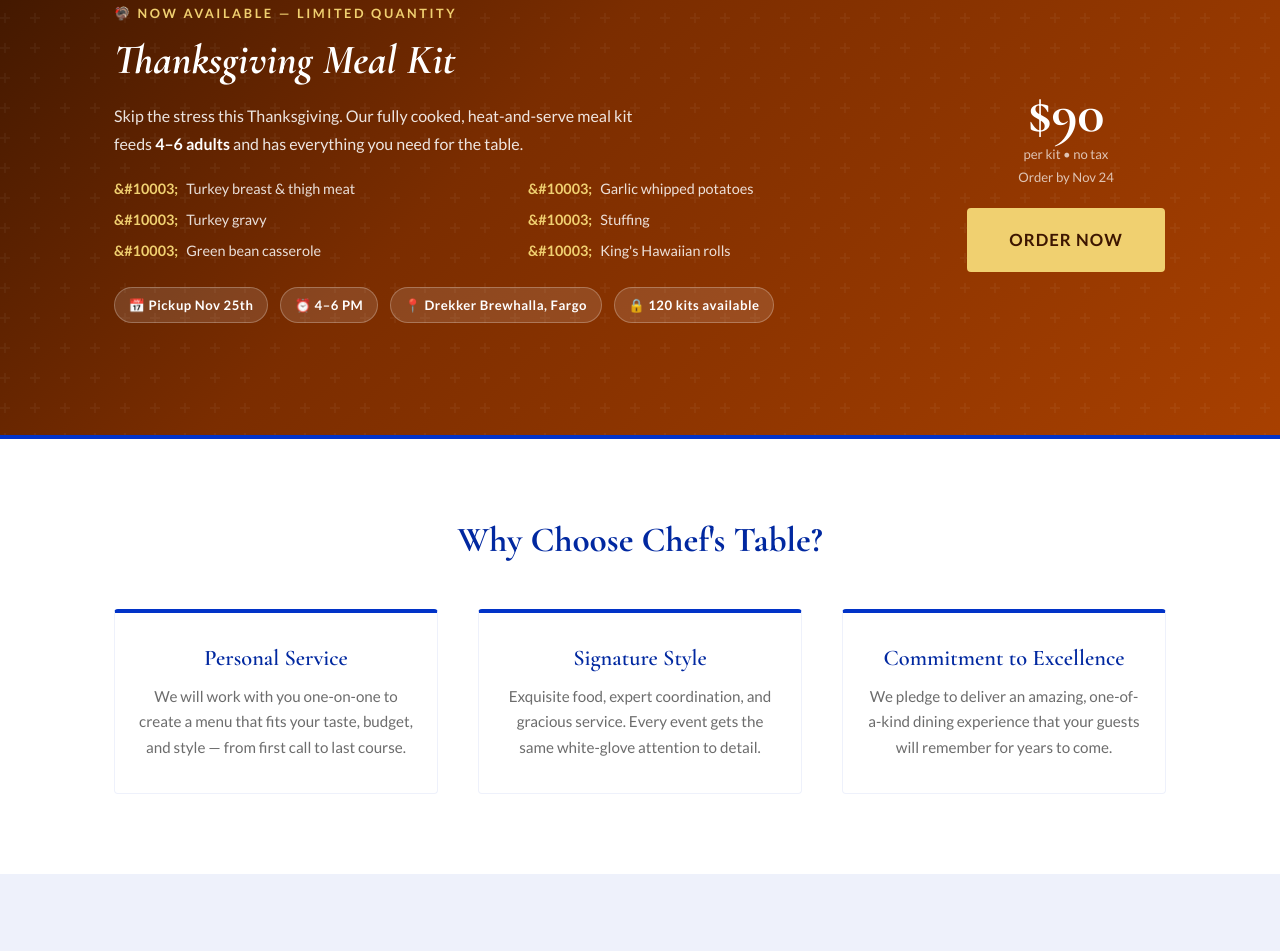
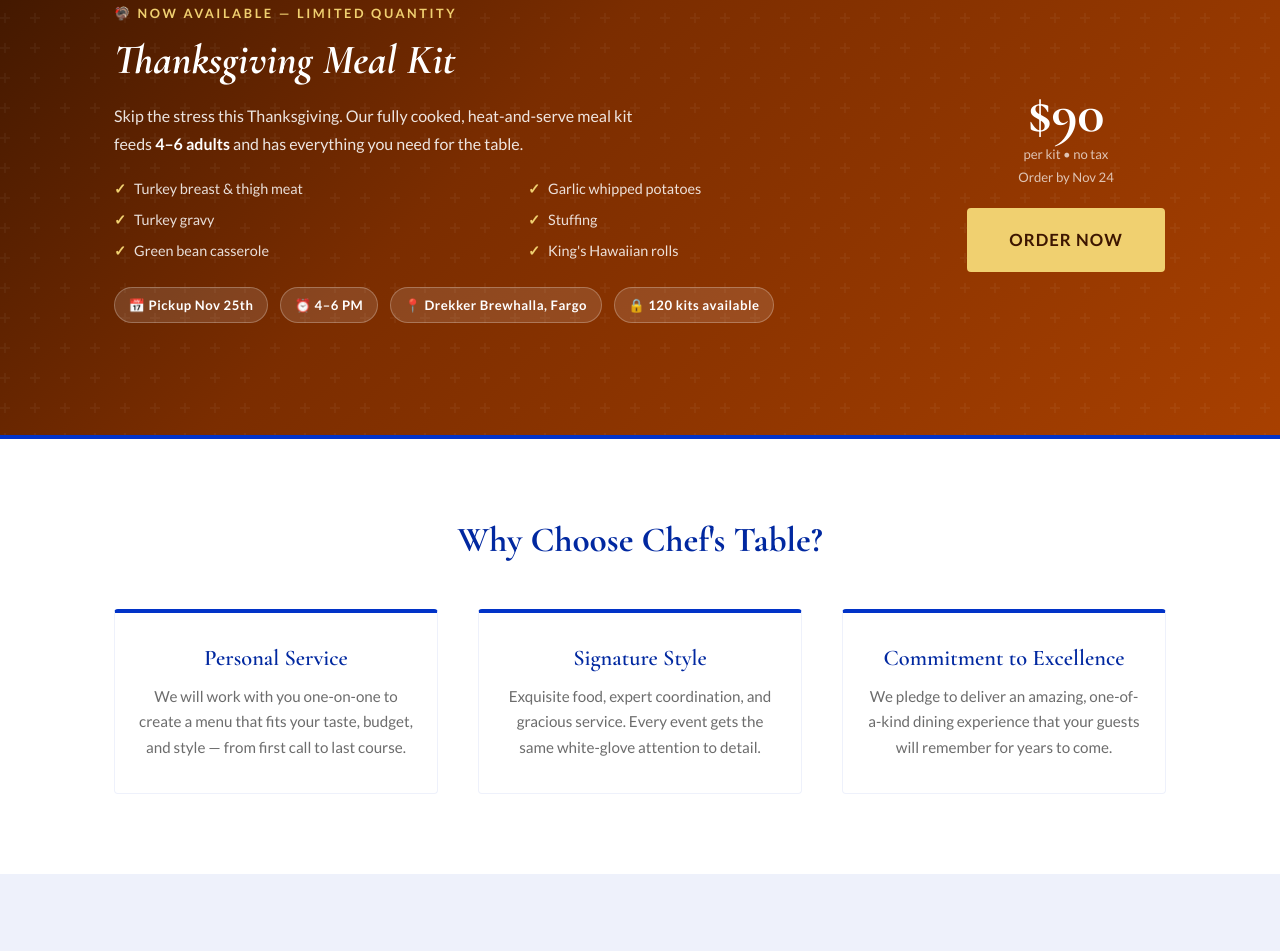
Before and after one commit to DanH1021/chefstable-website, a website: page index.html in a window 1280 px wide. Shown: the part 761-1712 px from the top of the page. Drawn offline with nearby package versions, Linux system fonts and the light colour scheme.

Commit message:
Fix checkmarks showing raw HTML code

```diff
--- a/index.html
+++ b/index.html
@@ -67,7 +67,7 @@
   gap: 0.5rem;
 }
 .thanksgiving-checklist li::before {
-  content: '&#10003;';
+  content: '\2713';
   color: #F0D070;
   font-weight: 700;
   flex-shrink: 0;
```
